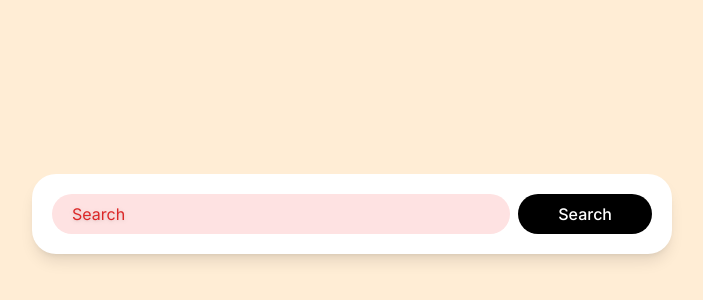
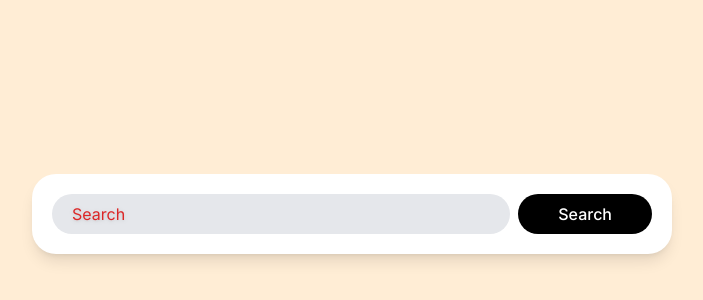
Before and after one commit to watching-dev/React_10_Nomadcoders, a Next.js app in the folder NextJS-Master/carrot-market-reloaded/: page / in a window 1280 px wide. Shown: the part 186-486 px from the top of the page, without its empty margins (288-991 px from the left). Built offline with nearby package versions, Linux system fonts and the light colour scheme.

Commit message:
[feat] modifier 중첩

```diff
--- a/NextJS-Master/carrot-market-reloaded/app/page.tsx
+++ b/NextJS-Master/carrot-market-reloaded/app/page.tsx
@@ -3,7 +3,7 @@ export default function Home() {
     <main className="bg-gray-100 sm:bg-red-100 md:bg-green-100 lg:bg-cyan-100 xl:bg-orange-100 2xl:bg-purple-100 h-screen flex items-center justify-center p-5">
       <div className="bg-white w-full shadow-lg p-5 rounded-3xl max-w-screen-sm flex flex-col md:flex-row gap-2">
         <input
-          className="w-full rounded-full h-10 bg-gray-200 pl-5 outline-none ring ring-transparent focus:ring-orange-500 focus:ring-offset-2 transition-shadow ring-offset-blue-600 placeholder:text-red-600 placeholder:drop-shadow invalid:bg-red-100"
+          className="w-full rounded-full h-10 bg-gray-200 pl-5 outline-none ring ring-transparent focus:ring-orange-500 focus:ring-offset-2 transition-shadow ring-offset-blue-600 placeholder:text-red-600 placeholder:drop-shadow invalid:focus:ring-red-500"
           type="text"
           required
           placeholder="Search"
```
